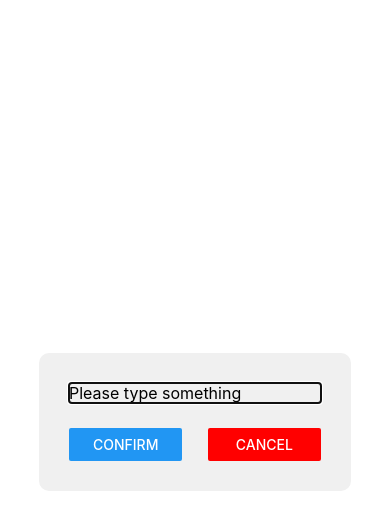
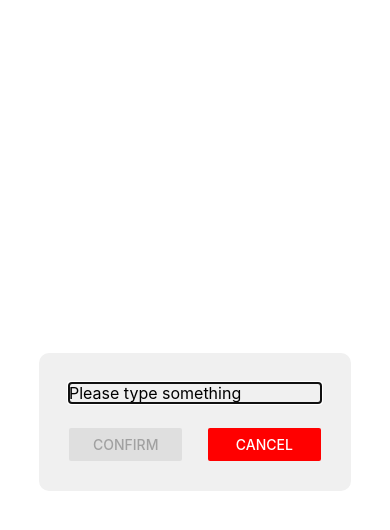
Before and after one commit to Gnblink0/gina_mobile, a React Native app: screen / in a window 390 px wide. Both pictures are taken after a click on the button "ADD A GOAL". Shown: the top 530 px of the page. Built offline with nearby package versions, Linux system fonts and the light colour scheme.

Commit message:
Only enable the confirm button when user input more than 3 characters - Turned MIN_CHARS_REQUIRED into a canstant

```diff
--- a/components/Input.tsx
+++ b/components/Input.tsx
@@ -7,6 +7,8 @@ interface InputProps {
   onCancel: () => void;
   visible: boolean;
 }
+
+const MIN_CHARS_REQUIRED = 3;
 
 export default function Input({ autoFocus, onInput, onCancel, visible }: InputProps) {
   const [text, setText] = useState('');
@@ -64,7 +66,7 @@ export default function Input({ autoFocus, onInput, onCancel, visible }: InputPr
 
           {!isFocused && (
             <Text style={styles.messageText}>
-              {text.length >= 3
+              {text.length >= MIN_CHARS_REQUIRED
                 ? "Thank you"
                 : "Please type more than 3 characters"}
             </Text>
@@ -74,7 +76,8 @@ export default function Input({ autoFocus, onInput, onCancel, visible }: InputPr
               <Button
                 title="Confirm"
                 onPress={handleConfirm}
-            />
+                disabled={text.length < MIN_CHARS_REQUIRED}
+              />
             </View>
             <View style={styles.button}>
               <Button
```
